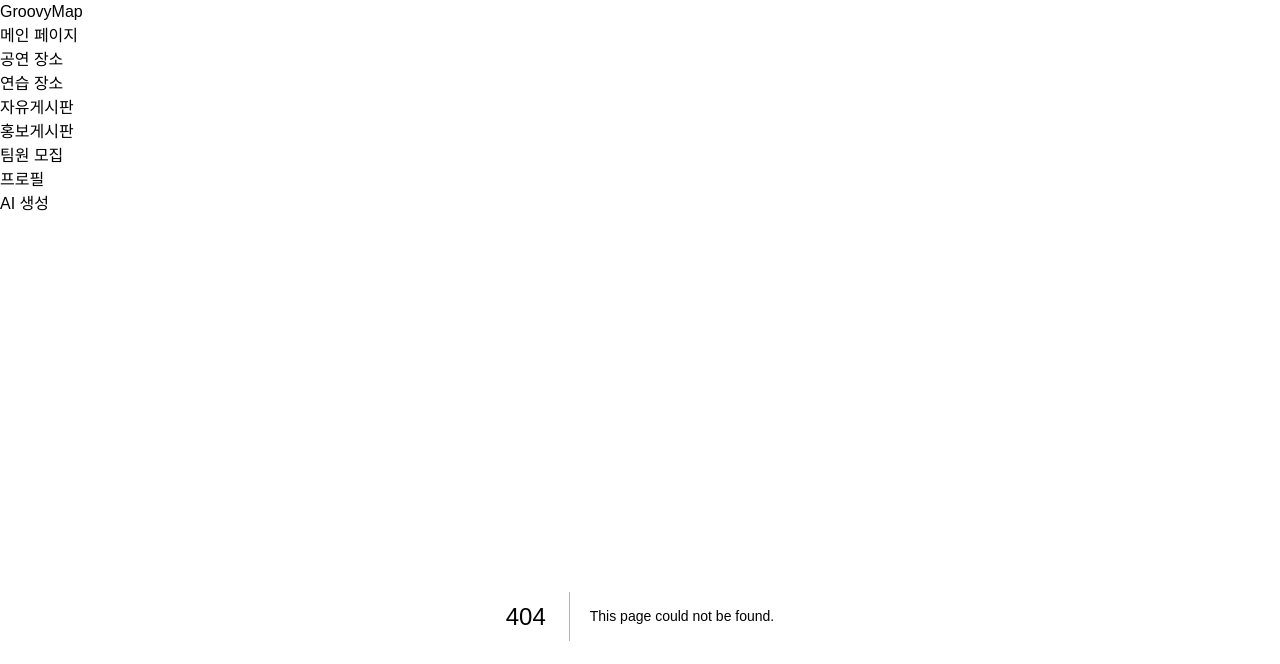
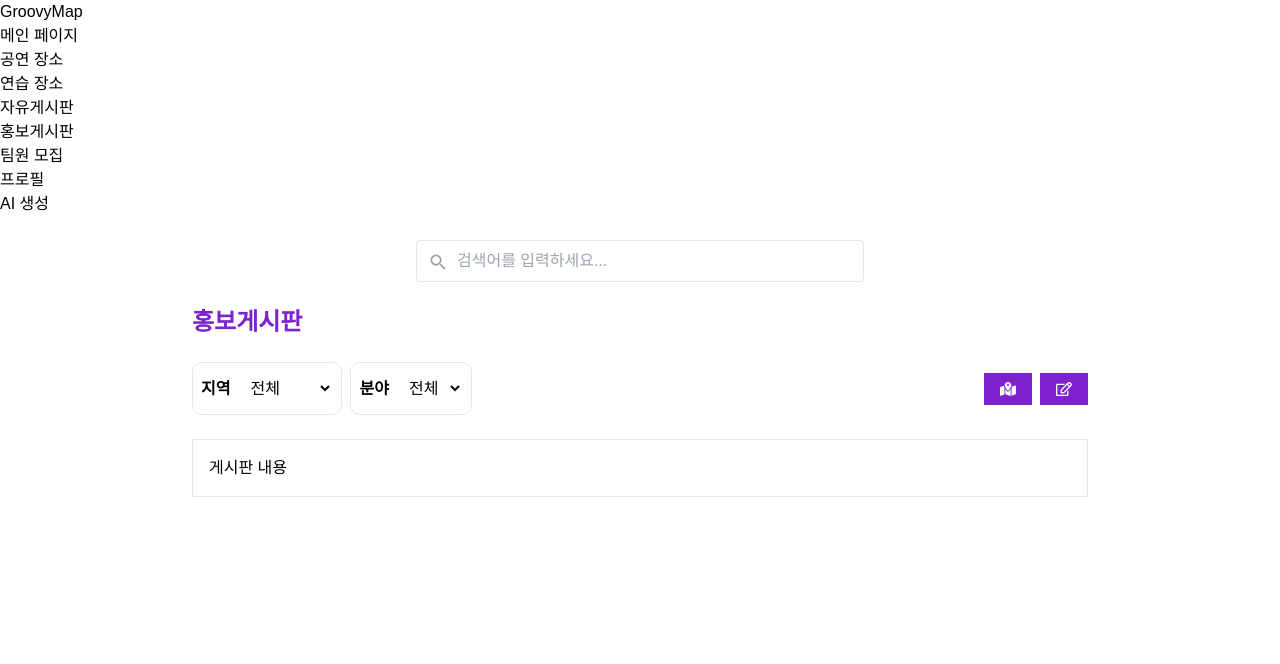
Before and after one commit to goorm-6th-Kakao-Goorm-GroovyMap/GroovyMap-FE, a Next.js app: page /promotion-place in a window 1280 px wide. Before the commit this address had no page. Shown: the top 664 px of the page. Built offline with nearby package versions, Linux system fonts and the light colour scheme; a web font is replaced by a local one.

Commit message:
feat: 홍보게시판 UI

```diff
--- /dev/null
+++ b/app/promotion-place/page.tsx
@@ -0,0 +1,96 @@
+import { IoMdSearch } from 'react-icons/io'
+import { FaRegEdit } from 'react-icons/fa'
+import { FaMapLocationDot } from 'react-icons/fa6'
+
+export default function PromotionPlace() {
+    return (
+        <main className="main-container flex min-h-screen flex-col items-center p-6">
+            <div className="content flex-1 w-full max-w-4xl">
+                {/* 검색창 */}
+                <div className="flex justify-center items-center mb-6">
+                    <div className="relative w-full max-w-md">
+                        <input
+                            type="text"
+                            className="w-full border rounded p-2 pl-10"
+                            placeholder="검색어를 입력하세요..."
+                        />
+                        <div className="absolute left-3 top-3 text-gray-400">
+                            <IoMdSearch size={20} />
+                        </div>
+                    </div>
+                </div>
+                {/* 메뉴이름*/}
+                <header className="header mb-6">
+                    <h1 className="text-2xl font-bold text-purple-700">홍보게시판</h1>
+                </header>
+                {/* 게시판 필터링부분 */}
+                <section className="mb-6">
+                    <div className="flex flex-wrap justify-between items-center mb-6 space-x-4">
+                        <div className="flex items-center space-x-2">
+                            <div
+                                className="flex items-center border rounded-lg p-2 bg-white"
+                                style={{ borderRadius: '10px' }}
+                            >
+                                <label className="font-bold mr-2">지역</label>
+                                <select className="border-none p-2 bg-white">
+                                    <option value="전체">전체</option>
+                                    <option value="강남구">강남구</option>
+                                    <option value="강동구">강동구</option>
+                                    <option value="강북구">강북구</option>
+                                    <option value="강서구">강서구</option>
+                                    <option value="관악구">관악구</option>
+                                    <option value="광진구">광진구</option>
+                                    <option value="구로구">구로구</option>
+                                    <option value="금천구">금천구</option>
+                                    <option value="노원구">노원구</option>
+                                    <option value="도봉구">도봉구</option>
+                                    <option value="동대문구">동대문구</option>
+                                    <option value="동작구">동작구</option>
+                                    <option value="마포구">마포구</option>
+                                    <option value="서대문구">서대문구</option>
+                                    <option value="서초구">서초구</option>
+                                    <option value="성동구">성동구</option>
+                                    <option value="성북구">성북구</option>
+                                    <option value="송파구">송파구</option>
+                                    <option value="양천구">양천구</option>
+                                    <option value="영등포구">영등포구</option>
+                                    <option value="용산구">용산구</option>
+                                    <option value="은평구">은평구</option>
+                                    <option value="종로구">종로구</option>
+                                    <option value="중구">중구</option>
+                                    <option value="중랑구">중랑구</option>
+                                </select>
+                            </div>
+                            <div
+                                className="flex items-center border rounded-lg p-2 bg-white"
+                                style={{ borderRadius: '10px' }}
+                            >
+                                <label className="font-bold mr-2">분야</label>
+                                <select className="border-none p-2 bg-white">
+                                    <option value="">전체</option>
+                                    <option value="음악">음악</option>
+                                    <option value="연극">연극</option>
+                                    <option value="댄스">댄스</option>
+                                    <option value="미술">미술</option>
+                                    <option value="영화">영화</option>
+                                </select>
+                            </div>
+                        </div>
+                        <div className="flex items-center space-x-2">
+                            <button className="bg-purple-700 text-white py-2 px-4">
+                                <FaMapLocationDot />
+                            </button>
+                            <button className="bg-purple-700 text-white py-2 px-4">
+                                <FaRegEdit />
+                            </button>
+                        </div>
+                    </div>
+                    <div className="border p-4">
+                        {/* 여기에 게시판 내용을 추가하세요 */}
+                        <p>게시판 내용</p>
+                    </div>
+                </section>
+            </div>
+        </main>
+    )
+}
```
